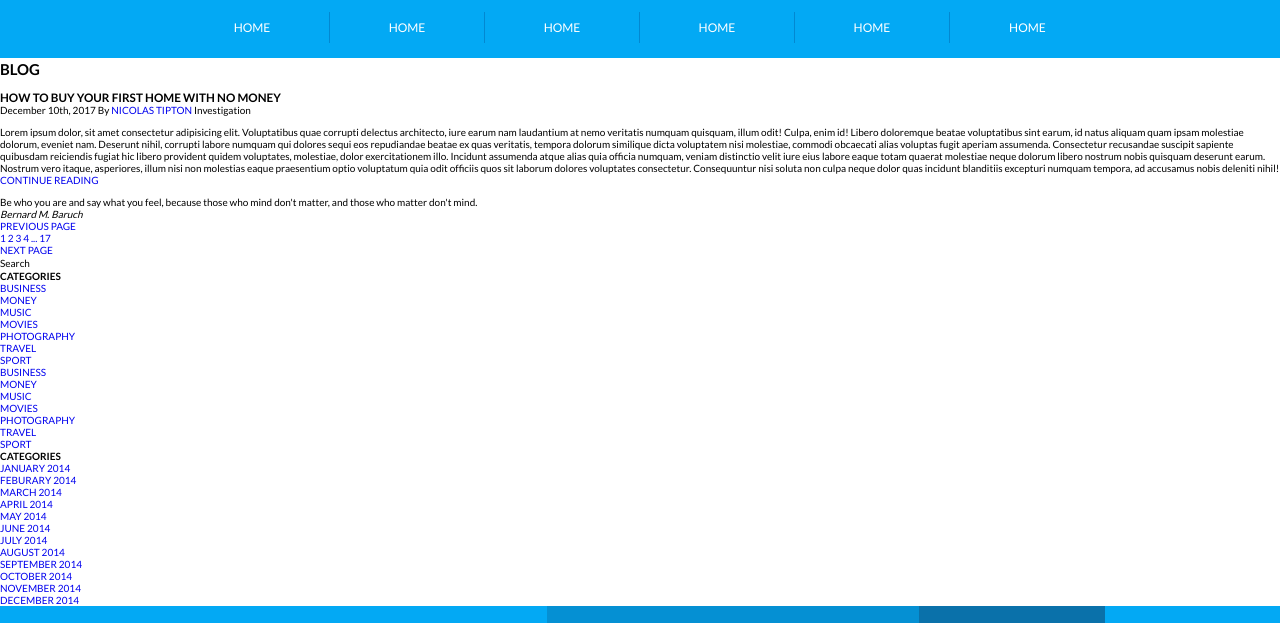
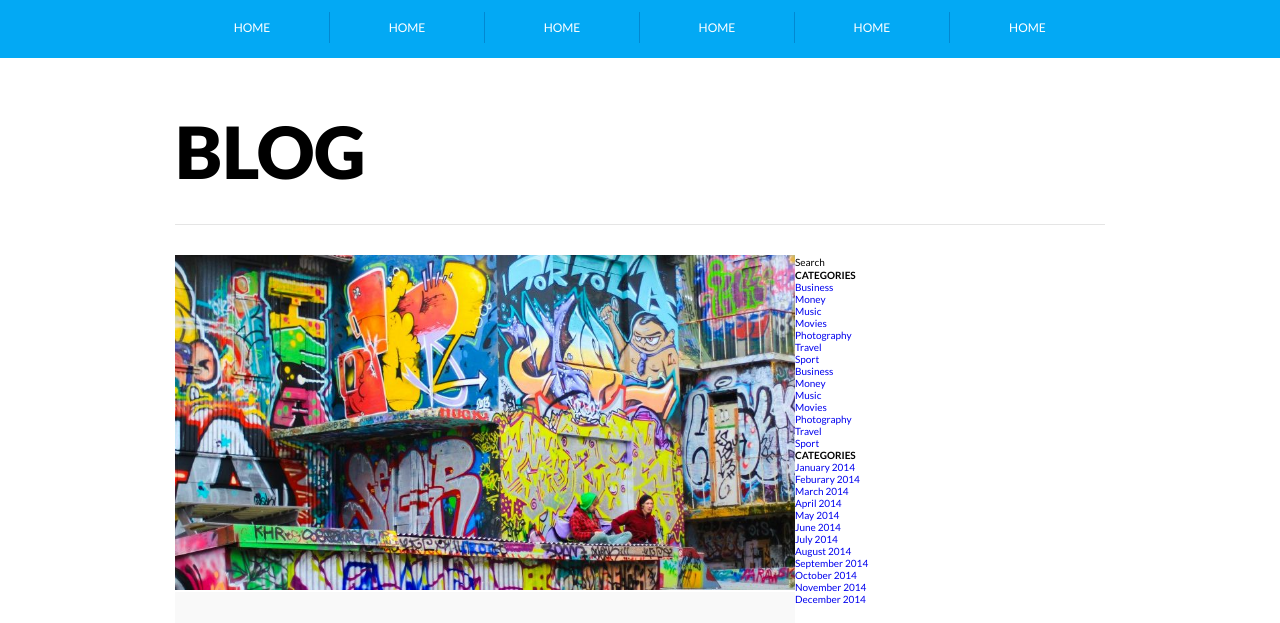
Before and after one commit to lindajzhao/rental-space, a plain HTML site: page blog.html in a window 1280 px wide. Shown: the part 165-788 px from the top of the page. Drawn offline with Linux system fonts and the light colour scheme.

Commit message:
Finished blog main section + comments in CSS

```diff
--- a/blog.html
+++ b/blog.html
@@ -57,46 +57,89 @@
         </div>
     </div>
 </header>
+<div class="wrapper blogHeading">
+    <h2 class="heading--page">Blog</h2>
+</div>
 
+<!-- NOTE: there is one wrapper for everything! -->
+<div class="wrapper clearfix">
+    <!-- blog and aside are floated next to each other -->
     <main class="blog">
-    <div class="wrapper"></div>
-        <h2 class="pageName">Blog</h2>
         <article class="blogPost blogPost1">
-            <img src="" alt="" class="blogPost__blogImage">
-            <div class="blogPost__info">
-                <h3 class="blogPost--title">How to buy your first home with no money</h3>
-                <p class="blogPost--detail">
+            <img src="assets/blog1.jpg" alt="Urban photograph of walls full of graffiti art, two teens with hoodies sitting on the roof." class="image__blog">
+            <div class="wrap--blogDescription">
+                <h3 class="blogText--title">How to buy your first home with no money</h3>
+                <p class="blogText--details">
                     <span>December 10th, 2017</span>
-                    <span>By <a href="#">Nicolas Tipton</a></span>
-                    <span>Investigation</span>
+                    <span>By <a href="#" class="link--blog">Nicolas Tipton</a></span>
+                    <span><a href="#" class="link--blog">Investigation</a></span>
                 </p>
-                <p class="blogPost--blurb regularText">Lorem ipsum dolor, sit amet consectetur adipisicing elit. Voluptatibus quae corrupti delectus architecto, iure earum nam laudantium at nemo veritatis numquam quisquam, illum odit! Culpa, enim id! Libero doloremque beatae voluptatibus sint earum, id natus aliquam quam ipsam molestiae dolorum, eveniet nam. Deserunt nihil, corrupti labore numquam qui dolores sequi eos repudiandae beatae ex quas veritatis, tempora dolorum similique dicta voluptatem nisi molestiae, commodi obcaecati alias voluptas fugit aperiam assumenda. Consectetur recusandae suscipit sapiente quibusdam reiciendis fugiat hic libero provident quidem voluptates, molestiae, dolor exercitationem illo. Incidunt assumenda atque alias quia officia numquam, veniam distinctio velit iure eius labore eaque totam quaerat molestiae neque dolorum libero nostrum nobis quisquam deserunt earum. Nostrum vero itaque, asperiores, illum nisi non molestias eaque praesentium optio voluptatum quia odit officiis quos sit laborum dolores voluptates consectetur. Consequuntur nisi soluta non culpa neque dolor quas incidunt blanditiis excepturi numquam tempora, ad accusamus nobis deleniti nihil! <a href="#">Continue Reading</a></p>
+                <p class="blogPost--blurb text--regular">Lorem ipsum dolor, sit amet consectetur adipisicing elitobcaecati alias voluptrat molestiae neque dolorum libero nostrum nobis quisquam deserunt earum. Ne excepturi numquam tempora, ad accusamus nobis deleniti nihil! <a href="#" class="link--blog">Continue Reading</a></p>
             </div>
         </article>
 
         <div class="blog__quote">
             <blockquote>
                 <p>Be who you are and say what you feel, because those who mind don't matter, and those who matter don't mind.</p>
-                <cite>Bernard M. Baruch</cite>
+                <cite>- Bernard M. Baruch</cite>
             </blockquote>
         </div>
 
-        <div class="blogPagination">
-            <a href="@" class="blogPagination__button previous">Previous Page</a>
-            <div>
-                <a href="#" class="blogPagination__button button--num button--active">1</a>
-                <a href="#" class="blogPagination__button button--num">2</a>
-                <a href="#" class="blogPagination__button button--num">3</a>
-                <a href="#" class="blogPagination__button button--num">4</a>
-                <a href="#" class="blogPagination__button button--num">...</a>
-                <a href="#" class="blogPagination__button button--num">17</a>
+        <article class="blogPost blogPost2">
+            <img src="assets/blog2.jpg" alt="Urban photograph of walls full of graffiti art, two teens with hoodies sitting on the roof."
+                class="image__blog">
+            <div class="wrap--blogDescription">
+                <h3 class="blogText--title">How to buy your first home with no money</h3>
+                <p class="blogText--details">
+                    <span>December 10th, 2017</span>
+                    <span>By
+                        <a href="#" class="link--blog">Nicolas Tipton</a>
+                    </span>
+                    <span>
+                        <a href="#" class="link--blog">Investigation</a>
+                    </span>
+                </p>
+
             </div>
-            <a href="@" class="blogPagination__button next button--active">Next Page</a>
+        </article>
+
+        <article class="blogPost blogPost3">
+            <img src="assets/blog3.jpg" alt="Urban photograph of walls full of graffiti art, two teens with hoodies sitting on the roof."
+                class="image__blog">
+            <div class="wrap--blogDescription">
+                <h3 class="blogText--title">How to buy your first home with no money</h3>
+                <p class="blogText--details">
+                    <span>December 10th, 2017</span>
+                    <span>By
+                        <a href="#" class="link--blog">Nicolas Tipton</a>
+                    </span>
+                    <span>
+                        <a href="#" class="link--blog">Investigation</a>
+                    </span>
+                </p>
+                <p class="blogPost--blurb text--regular">Lorem ipsum dolor, sit amet consectetur adipisicing elitobcaecati alias voluptrat molestiae neque dolorum libero
+                    nostrum nobis quisquam deserunt earum. Ne excepturi numquam tempora, ad accusamus nobis deleniti nihil!
+                    <a href="#"
+                        class="link--blog">Continue Reading</a>
+                </p>
             </div>
+        </article>
+
+        <div class="blogPagination clearfix">
+            <a href="@" class="btn__blogNav blogNav--previous">Previous Page</a>
+            <div class="blogNav__numbers clearfix">
+                <a href="#" class="btn__blogNav active">1</a>
+                <a href="#" class="btn__blogNav">2</a>
+                <a href="#" class="btn__blogNav">3</a>
+                <a href="#" class="btn__blogNav">4</a>
+                <a href="#" class="btn__blogNav">...</a>
+                <a href="#" class="btn__blogNav">17</a>
+            </div>
+            <a href="@" class="btn__blogNav blogNav--next active">Next Page</a>
         </div>
     </main>
 
-<aside class="blogSidebar">
+    <aside class="blog">
         <form action="" class="blog__search" class="blog__search">
             <label for="blog__search" class="sidebarTitle">Search</label>
             <input type="text">
@@ -212,6 +255,7 @@
         </div>
         <!-- end of archive-->
     </aside>
+</div><!-- wrapper-->
 
 <footer>
     <div class="wrapper">
--- a/styles/styles.css
+++ b/styles/styles.css
@@ -94,6 +94,12 @@ h1, h2, h3, h4, a, blockquote, blockquote p, ul {
     padding: 0;
 }
 /* Headings */
+.heading--page {
+    font-size: 72px;
+    font-weight: 900;
+    padding: 20px 0 30px 0;
+    border-bottom: #e5e5e5 1px solid;
+}
 .heading--bigText {
     font-size: 72px;
     color: white;
@@ -979,3 +985,159 @@ Blog Page
 ~~~~~~~~~~~~~~~~~~~~~~~~~~~~~
 ~~~~~~~~~~~~~~~~~~~~~~~~~~~~~
 */
+
+/*
+~~~~~~~~~~~~~~~~~~
+Blog - Set up the page: main is 60$ aside if 40%
+~~~~~~~~~~~~~~~~~~
+*/
+.blog a {
+    text-transform: initial;
+}
+.blogHeading {
+    margin: 30px auto;
+}
+
+main.blog {
+    width: 66.666%;
+}
+
+aside.blog {
+    width: 33.333%;
+}
+
+.blog {
+    float: left;
+}
+
+
+.wrap--blogDescription {
+    background:#f9f9f9;
+    font-size: 12px;
+    color: #8c8c8c;
+    padding: 50px 40px;
+}
+
+/* blog typography  */
+.blogText--title {
+    margin: 10px 0;
+    text-align: center;
+    color: #000;
+}
+
+.blogText--details {
+    font-style: 12px;
+    text-align: center;
+    font-style: italic;
+}
+
+.blogText--details span {
+    padding: 0 10px;
+    position: relative;
+}
+
+.blogText--details span::after {
+    content: "/";
+    position: absolute;
+    top: 0;
+    right: -4px;
+}
+
+.blogText--details span:last-of-type::after {
+    content: "";
+}
+
+.link--blog {
+    color: #03a9f4;
+}
+
+.blogPost, .blog__quote {
+    margin: 40px 0;
+}
+
+.blogPost1 {
+    margin-top: 0;
+}
+
+/* Blockquotes */
+
+
+.blog__quote {
+    background: #03a9f4;
+    padding: 50px 40px;
+    text-align: center;
+    position: relative;
+}
+
+.blog__quote p {
+    font-size: 16px;
+    text-transform: uppercase;
+    color: #fff;
+    margin: 20px 0;
+    z-index: 20;
+}
+
+/* blue quotes in the background ?? */
+.blog__quote p::after {
+    content: url(../assets/blogQuote.png);
+    position: absolute;
+    right: 20px;
+    top: 40px;
+    z-index: 10;
+}
+
+
+.blog__quote cite {
+    font-size: 14px;
+    color: #fff;
+    font-style: italic;
+
+}
+
+/* Pagination */
+
+.blogPagination {
+    margin: 20px 0;
+    padding: 20px 0;
+    border-top: #d1d1d1 1px solid;
+}
+
+.blogNav__button, .blogNav__numbers {
+    float: left;
+    display: inline-block;
+}
+
+/* left btn 20% + number btns 25%+right btn 20%=35% left over */
+.blogNav--previous, .blogNav--next {
+    width: 20%;
+}
+
+.blogNav__numbers {
+    width: 25%;
+}
+
+/* 35% spread over 2 margins */
+.blogNav--previous, .blogNav__numbers {
+    margin-right: calc(35% / 2);
+}
+
+/* distribute 6 buttons evenly in the middle div */
+.blogNav__numbers a {
+    margin-right: 2px;
+    width: calc( (100% / 6) - 2px);
+}
+
+.blogNav__button.active {
+    background: #03a9f4;
+}
+
+
+.btn__blogNav {
+    border-radius: 3px;
+    background-color:  #d1d1d1;
+    padding: 3px 6px;
+    color: #fff;
+    font-size: 13px;
+    text-align: center;
+    min-height: 17px;
+}
```
Also changed, not shown: assets/blogQuote.png (added), assets/blogQuoteIcon.jpg (deleted). Lines whose indentation alone changed are shown as unchanged.
